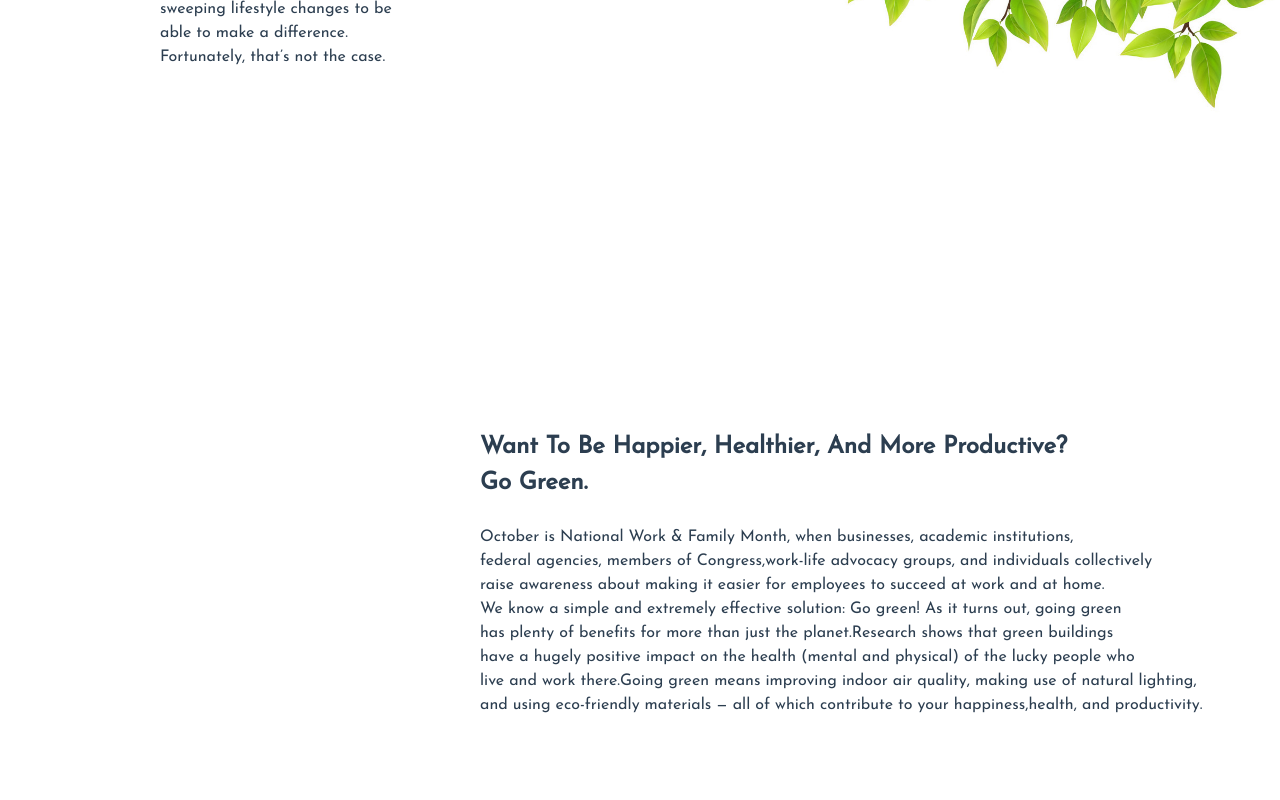
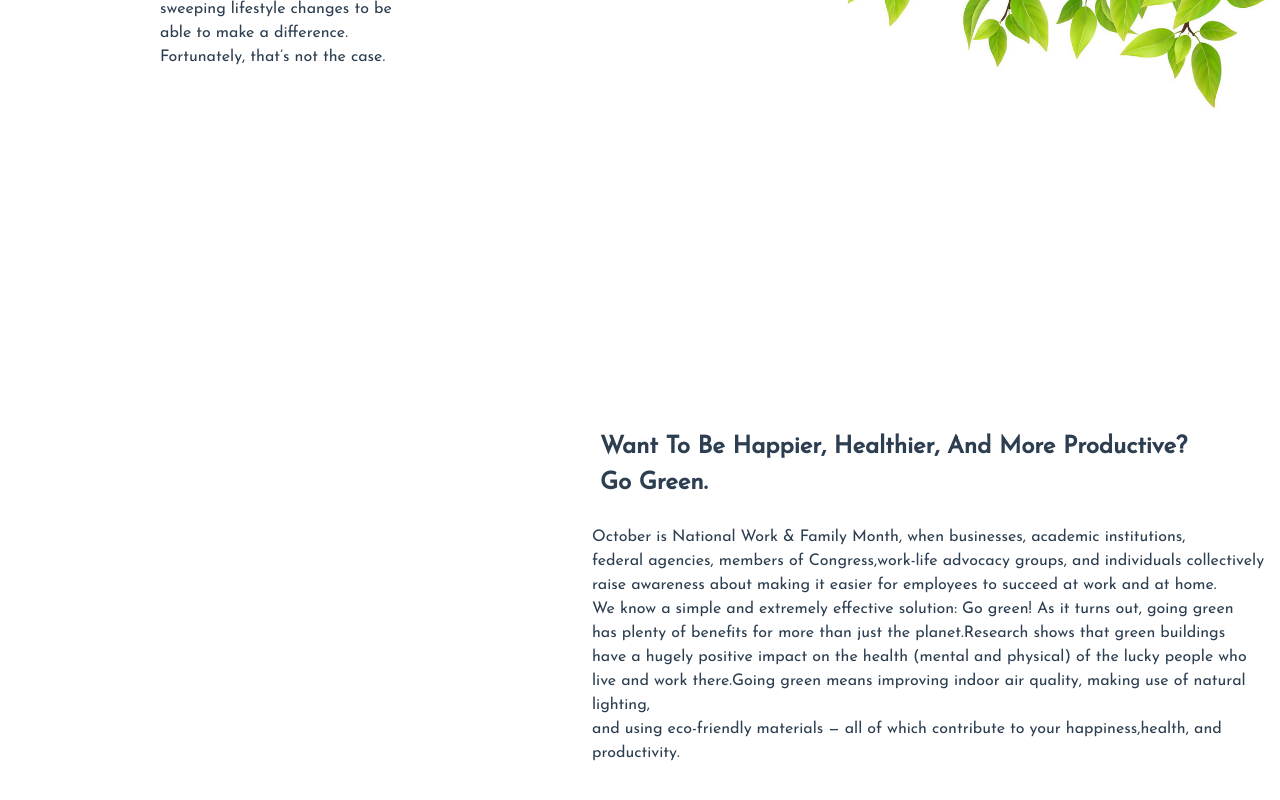
Before and after one commit to Alicerichardson28/eco-freak-frontend-with-Vue, a Vue app: page / in a window 1280 px wide. Shown: the part 392-1192 px from the top of the page. Built offline with nearby package versions, Linux system fonts and the light colour scheme; what vue-resource would draw is missing.

Commit message:
fixed the style from front page

```diff
--- a/src/views/Home.vue
+++ b/src/views/Home.vue
@@ -223,12 +223,12 @@
     font-weight: 700;
     font-size: 150%;
     text-align: left;
-    margin-left: 20em;
+    margin-left: 25em;
     font-family: 'Josefin Sans', sans-serif;
   }
   .content{
     text-align: left;
-    margin-left: 30em;
+    margin-left: 37em;
     font-family: 'Josefin Sans', sans-serif;
   }
   .third-content-container{
```
